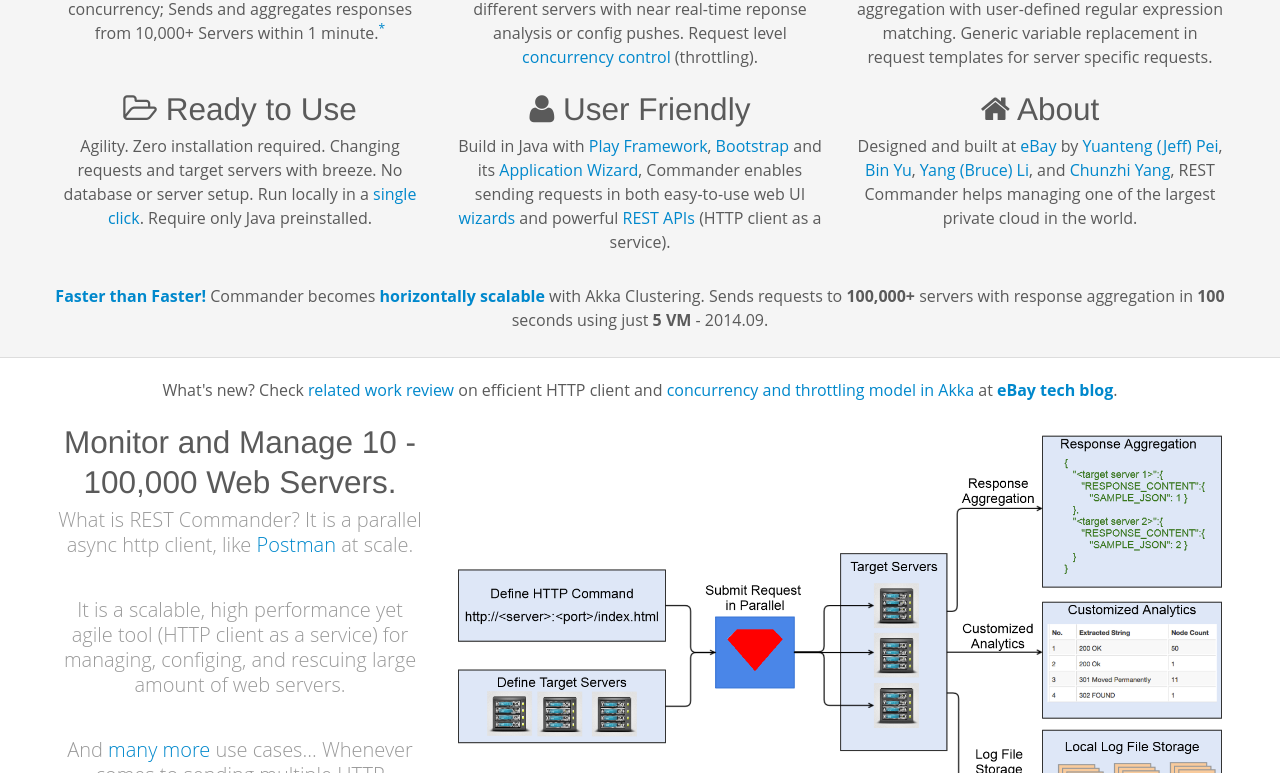
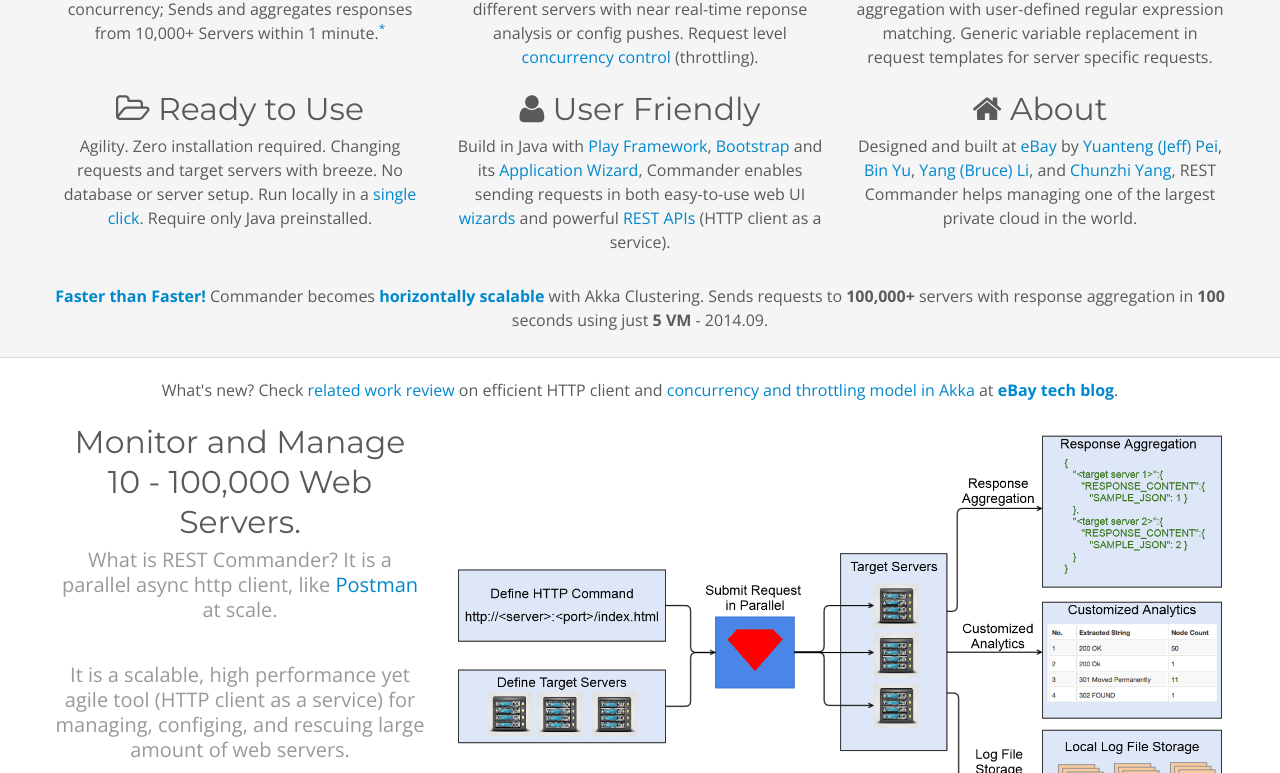
Before and after one commit to jeffpeiyt/restcommanderweb, a plain HTML site: page index.html in a window 1280 px wide. Shown: the part 660-1433 px from the top of the page. Drawn offline with nearby package versions, Linux system fonts and the light colour scheme; a script that the page names is missing.

```diff
--- a/index.html
+++ b/index.html
@@ -8,6 +8,9 @@
     <meta name="author" content="eBay Software Foundation">
 
 
+<!-- Fonts -->
+<link href="http://fonts.googleapis.com/css?family=Montserrat:400,700" rel="stylesheet" type="text/css">
+<link href="http://fonts.googleapis.com/css?family=Open+Sans:300,400italic,700italic,400,700" rel="stylesheet" type="text/css">
 
 
     <!-- Le styles -->
```
